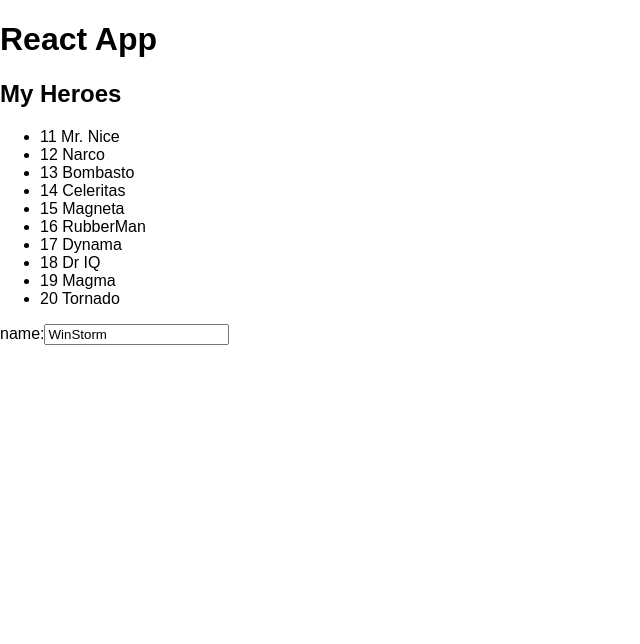
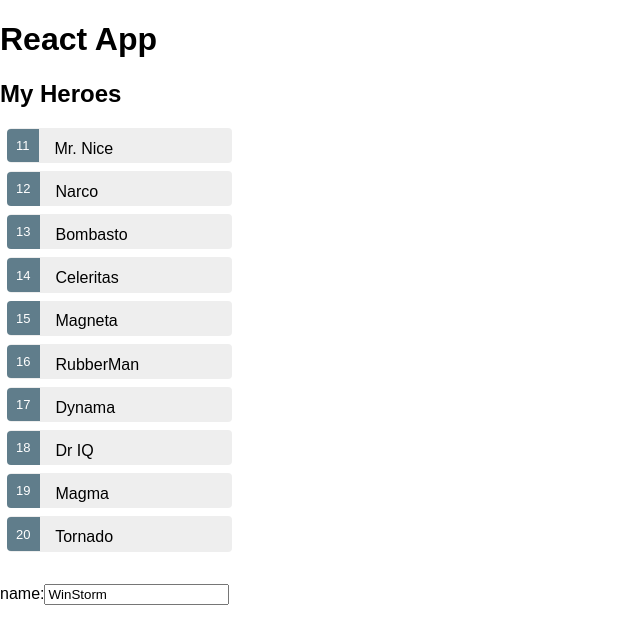
Before and after one commit to eastflag/react-toh, a React (Create React App) app: page / in a window 1280 px wide. Shown: the top 644 px of the page, without its empty margins (0-640 px from the left). Built offline with nearby package versions, Linux system fonts and the light colour scheme.

Commit message:
4강 - 리스트보기에 스타일 적용

```diff
--- /dev/null
+++ b/src/Heroes.css
@@ -0,0 +1,48 @@
+/* HeroesComponent's private CSS styles */
+.selected {
+    background-color: #CFD8DC !important;
+    color: white;
+}
+.heroes {
+    margin: 0 0 2em 0;
+    list-style-type: none;
+    padding: 0;
+    width: 15em;
+}
+.heroes li {
+    cursor: pointer;
+    position: relative;
+    left: 0;
+    background-color: #EEE;
+    margin: .5em;
+    padding: .3em 0;
+    height: 1.6em;
+    border-radius: 4px;
+}
+.heroes li.selected:hover {
+    background-color: #BBD8DC !important;
+    color: white;
+}
+.heroes li:hover {
+    color: #607D8B;
+    background-color: #DDD;
+    left: .1em;
+}
+.heroes .text {
+    position: relative;
+    top: -3px;
+}
+.heroes .badge {
+    display: inline-block;
+    font-size: small;
+    color: white;
+    padding: 0.8em 0.7em 0 0.7em;
+    background-color: #607D8B;
+    line-height: 1em;
+    position: relative;
+    left: -1px;
+    top: -4px;
+    height: 1.8em;
+    margin-right: .8em;
+    border-radius: 4px 0 0 4px;
+}
--- a/src/Heroes.js
+++ b/src/Heroes.js
@@ -1,5 +1,6 @@
 import React, { Component } from 'react';
 import {HEROES} from "./mock-heroes";
+import './Heroes.css';
 
 const hero = {
   id: 1,
```
